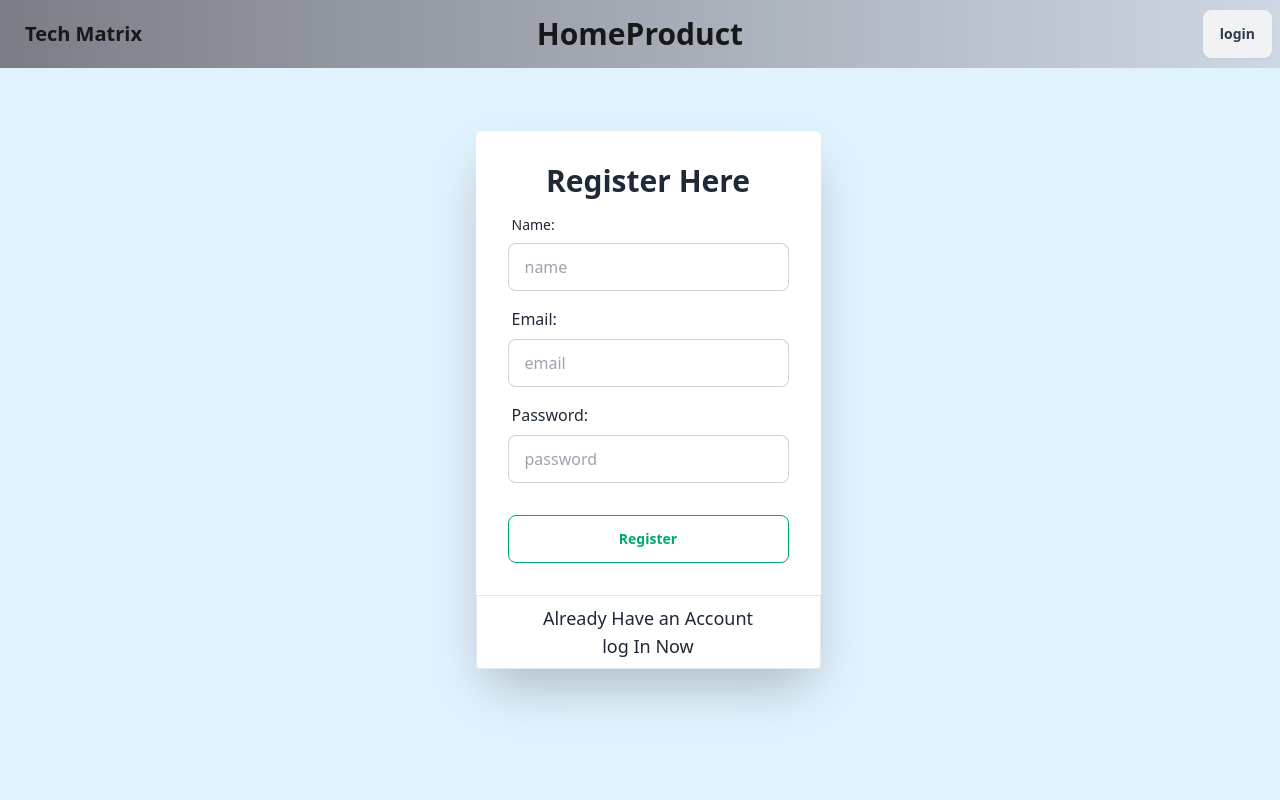
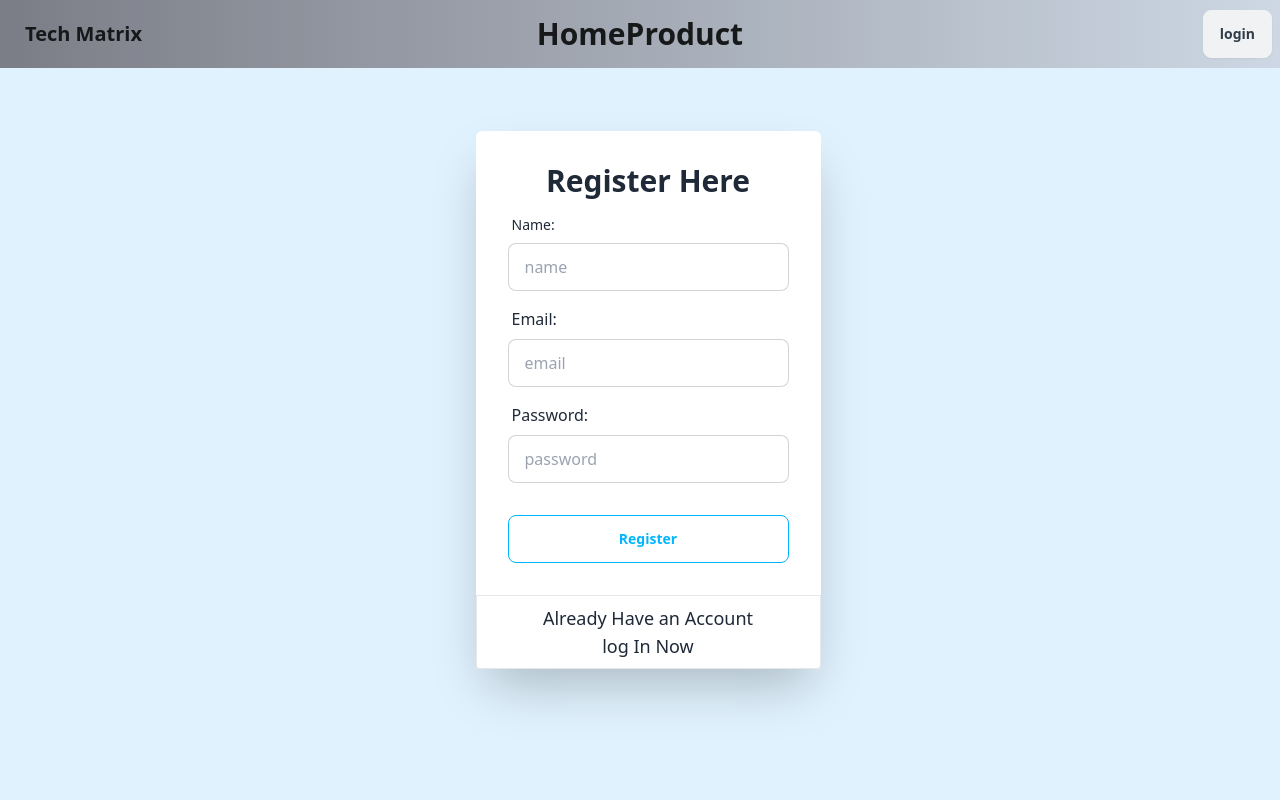
Before and after one commit to Md-Mansor/tech-matrix-client, a React (Vite) app: page /register in a window 1280 px wide. Shown: the top 800 px of the page. Built offline with nearby package versions, Linux system fonts and the light colour scheme; no server answers.

Commit message:
add firebase config file and created register page

```diff
--- a/package.json
+++ b/package.json
@@ -10,6 +10,7 @@
     "preview": "vite preview"
   },
   "dependencies": {
+    "firebase": "^10.6.0",
     "localforage": "^1.10.0",
     "match-sorter": "^6.3.1",
     "react": "^18.2.0",
@@ -17,6 +18,7 @@
     "react-icons": "^4.12.0",
     "react-responsive-carousel": "^3.2.23",
     "react-router-dom": "^6.20.0",
+    "react-toastify": "^9.1.3",
     "sort-by": "^1.2.0"
   },
   "devDependencies": {
--- /dev/null
+++ b/src/Firebase/Firebase.config.js
@@ -0,0 +1,18 @@
+// Import the functions you need from the SDKs you need
+import { initializeApp } from "firebase/app";
+// TODO: Add SDKs for Firebase products that you want to use
+// https://firebase.google.com/docs/web/setup#available-libraries
+
+// Your web app's Firebase configuration
+const firebaseConfig = {
+    apiKey: "AIzaSyDLFpjqX4RgbiTn8Aglmyu3zzTc9roKeIE",
+    authDomain: "tech-matrix-ba545.firebaseapp.com",
+    projectId: "tech-matrix-ba545",
+    storageBucket: "tech-matrix-ba545.appspot.com",
+    messagingSenderId: "981752393389",
+    appId: "1:981752393389:web:0445b6700fc14a00d4a024"
+};
+
+// Initialize Firebase
+const app = initializeApp(firebaseConfig);
+export default app
--- a/src/Pages/Log/Log.jsx
+++ b/src/Pages/Log/Log.jsx
@@ -1,4 +1,5 @@
 import { Link } from "react-router-dom";
+import { FcGoogle } from "react-icons/fc";
 
 const Log = () => {
     return (
@@ -24,12 +25,12 @@ const Log = () => {
                                 <input type="password" placeholder="password" name="password" className="input input-bordered" required />
                             </div>
                             <div className="form-control mt-6">
-                                <input className="btn btn-outline btn-primary" type="submit" value="Login" />
+                                <input className="btn btn-outline btn-info" type="submit" value="Login" />
                             </div>
                         </form>
-                        <div className="flex flex-col gap-1 justify-center  items-center">
-                            <p className="">Or Login With</p>
-                            <img src="" alt="google" className="w-16 h-16 hover:cursor-pointer" />
+                        <div className="flex items-center justify-center gap-4 font-semibold text-2xl my-4 border  rounded-full" >
+                            <FcGoogle />
+                            <p>Login With Google</p>
                         </div>
                         <h1 className="text-center border p-2 text-lg font-medium  ">New In This Page <Link to="/register" className="hover:text-rose-700 " >Register Now </Link> </h1>
                     </div>
--- a/src/Pages/Register/Register.jsx
+++ b/src/Pages/Register/Register.jsx
@@ -1,7 +1,58 @@
+import { useContext, useState } from "react";
 import { Link } from "react-router-dom";
+import { AuthContext } from "../../Provider/AuthProvider";
+import { ToastContainer, toast } from 'react-toastify';
+import 'react-toastify/dist/ReactToastify.css';
 
 
 const Register = () => {
+
+
+    const { createUser } = useContext(AuthContext);
+    const [registerError, setRegisterError] = useState('');
+    const [success, setSuccess] = useState('');
+
+
+    const handelRegister = event => {
+        event.preventDefault()
+        const form = event.target;
+        const name = form.name.value;
+        const email = form.email.value;
+        const password = form.password.value;
+
+        setRegisterError('')
+        setSuccess('')
+        console.log(name, email, password);
+
+        // if (password.length < 6) {
+        //     toast.error('password must be at least 6 character')
+        //     return;
+        // }
+        // else if (!/[A-Z]/.test(password)) {
+        //     toast.error('at least one uppercase letter')
+        //     return;
+        // }
+        // else if (!/[#?!@$%^&*-]/.test(password)) {
+        //     toast.error('give at least one special character')
+        //     return;
+        // }
+
+
+        createUser(email, password)
+            .then(result => {
+                const user = result.user;
+                console.log(user);
+                toast.success('user created')
+            })
+            .catch(error => {
+                console.error(error);
+                toast.error('user Already exist')
+            })
+
+    }
+
+
+
     return (
         <div>
             <div className="hero min-h-screen bg-sky-100 ">
@@ -10,7 +61,7 @@ const Register = () => {
                         <img src="" alt="" className="rounded-md" />
                     </div>
                     <div className="rounded-md flex-shrink-0 w-full max-w-sm shadow-2xl bg-base-100">
-                        <form className="card-body">
+                        <form onSubmit={handelRegister} className="card-body">
                             <h1 className="text-3xl text-center font-semibold">Register Here</h1>
                             <div className="form-control">
                                 <label className="label">
@@ -31,15 +82,16 @@ const Register = () => {
                                 <input type="password" placeholder="password" name="password" className="input input-bordered" required />
                             </div>
                             <div className="form-control mt-6">
-                                <input className="btn btn-outline btn-success" type="submit" value="Register" />
+                                <input className="btn btn-outline btn-info" type="submit" value="Register" />
                             </div>
                         </form>
-                        {/* <p>{success}</p> */}
-                        {/* <p>{registerError}</p> */}
                         <h1 className="text-center border p-2 text-lg font-medium ">Already Have an Account <br /> <Link to="/login" className="hover:text-rose-700 " >log In Now </Link> </h1>
+                        <p>{success}</p>
+                        <p>{registerError}</p>
                     </div>
                 </div>
             </div>
+            <ToastContainer />
         </div>
     );
 };
--- /dev/null
+++ b/src/Provider/AuthProvider.jsx
@@ -0,0 +1,58 @@
+import { createContext, useEffect, useState } from "react";
+import { createUserWithEmailAndPassword, getAuth, onAuthStateChanged, signInWithEmailAndPassword, signOut } from "firebase/auth";
+import app from "../Firebase/Firebase.config";
+
+
+
+
+export const AuthContext = createContext();
+const auth = getAuth(app);
+
+const AuthProvider = ({ children }) => {
+
+    const [user, setUser] = useState(null)
+    const [loading, setLoading] = useState(true)
+
+
+    const createUser = (email, password) => {
+        setLoading(true);
+        return createUserWithEmailAndPassword(auth, email, password)
+    }
+
+    const logIn = (email, password) => {
+        setLoading(true);
+        return signInWithEmailAndPassword(auth, email, password)
+    }
+    const logOut = () => {
+        setLoading(true);
+        return signOut(auth)
+    }
+
+    useEffect(() => {
+        const unsubscribe = onAuthStateChanged(auth, currentUser => {
+            setUser(currentUser);
+            console.log(currentUser);
+            setLoading(false);
+        });
+        return () => {
+            return unsubscribe();
+        }
+    }, [])
+
+    const authInfo = {
+        user,
+        loading,
+        createUser,
+        logIn,
+        logOut
+    }
+
+
+    return (
+        <AuthContext.Provider value={authInfo} >
+            {children}
+        </AuthContext.Provider>
+    );
+};
+
+export default AuthProvider;
--- a/src/main.jsx
+++ b/src/main.jsx
@@ -5,12 +5,15 @@ import {
   RouterProvider,
 } from "react-router-dom";
 import { router } from './Router/Router.jsx';
+import AuthProvider from './Provider/AuthProvider.jsx';
 
 ReactDOM.createRoot(document.getElementById('root')).render(
   <React.StrictMode>
-    <div className="max-w-screen-2xl mx-auto">
-      <RouterProvider router={router} />
-    </div>
+    <AuthProvider>
+      <div className="max-w-screen-2xl mx-auto">
+        <RouterProvider router={router} />
+      </div>
+    </AuthProvider>
 
   </React.StrictMode>,
 )
```
Also changed, not shown: 1 other file (tests, documents, lock files or other folders).
